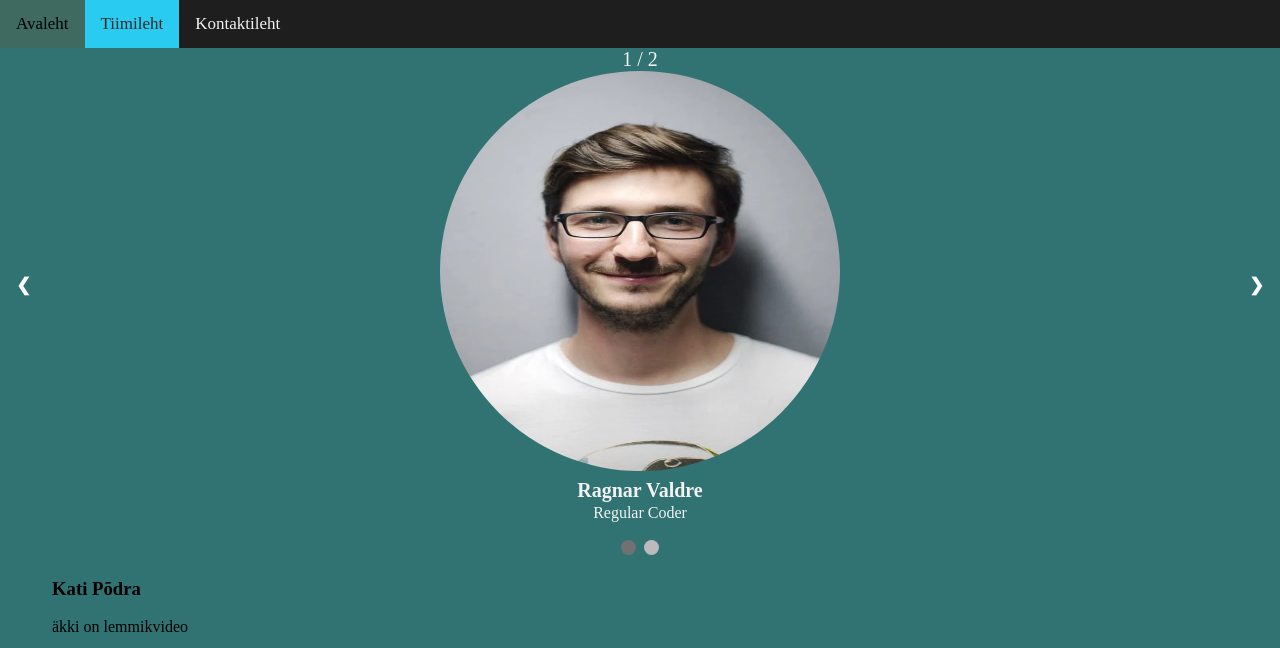
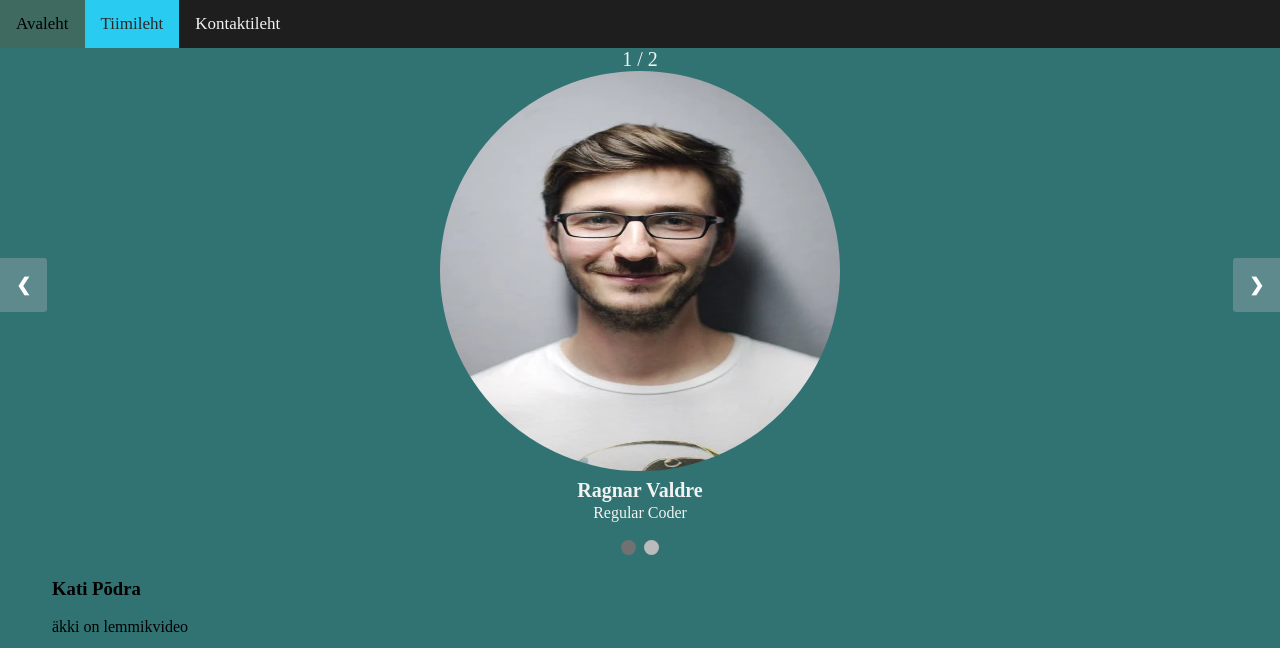
Before and after one commit to kpodra/8-tund, a plain HTML site: page team_info.html in a window 1280 px wide. Shown: the top 648 px of the page. Drawn offline with Linux system fonts and the light colour scheme.

Commit message:
small edit

```diff
--- a/team_info.css
+++ b/team_info.css
@@ -25,6 +25,7 @@ img {
   padding: 16px;
   margin-top: -22px;
   color: white;
+  background-color: rgb(94, 138, 141);
   font-weight: bold;
   font-size: 18px;
   transition: 0.6s ease;
```
